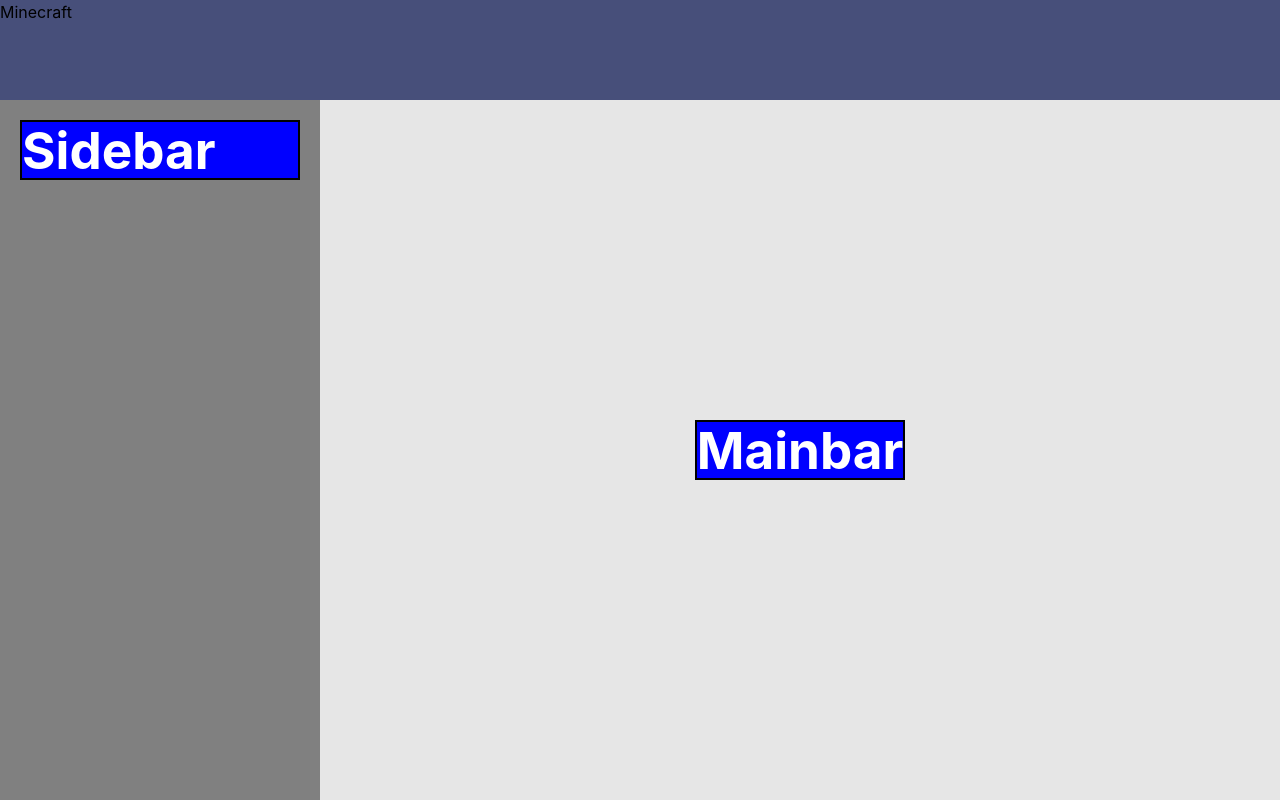
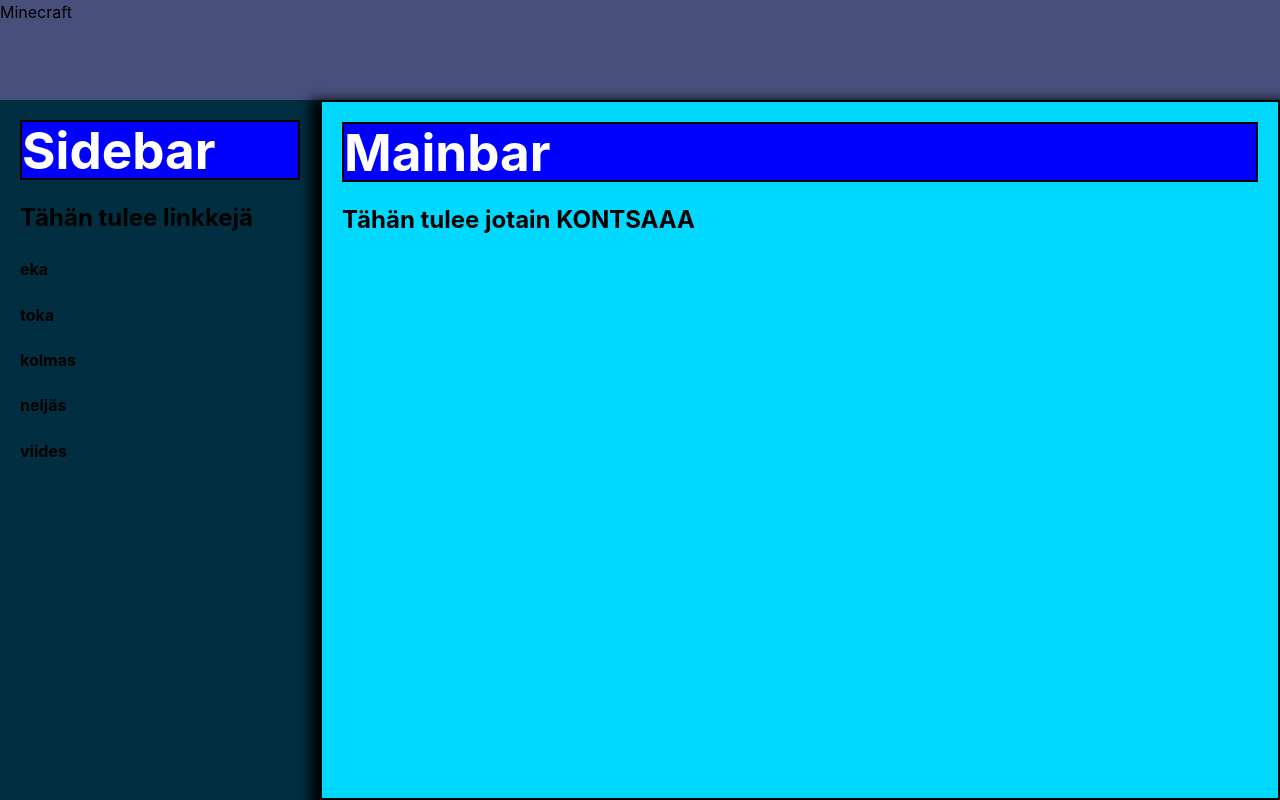
Before and after one commit to egohommeli12345/VillageBase, a React (Vite) app in the folder Frontend/VillageBase_fe/: page / in a window 1280 px wide. Built offline with nearby package versions, Linux system fonts and the light colour scheme.

Commit message:
changed test appearance

```diff
--- a/Frontend/VillageBase_fe/src/components/MainCenterBox.css
+++ b/Frontend/VillageBase_fe/src/components/MainCenterBox.css
@@ -6,16 +6,18 @@
 }
 
 .sidebar {
-    background: gray;
+    background: rgb(1, 46, 65);
     padding: 20px;
 }
 
 .mainbar {
-    background: #e6e6e6;
+    background: #00d9ff;
     padding: 20px;
-    display: flex;
-    justify-content: center;
-    align-items: center;
+    border: 2px solid black;
+    box-shadow: 0 10px 10px 10px rgba(0, 0, 0, 0.9);
+    /* display: flex; */
+    /* justify-content: center;
+    align-items: center; */
 }
 
 h1 {
--- a/Frontend/VillageBase_fe/src/components/MainCenterBox.tsx
+++ b/Frontend/VillageBase_fe/src/components/MainCenterBox.tsx
@@ -6,9 +6,20 @@ function MainCenterBox() {
         <div className="container">
             <div className="sidebar">
                 <h1>Sidebar</h1>
+                <h2>Tähän tulee  linkkejä</h2>
+                <div className="links">
+                    <h4>eka</h4>
+                    <h4>toka</h4>
+                    <h4>kolmas</h4>
+                    <h4>neljäs</h4>
+                    <h4>viides</h4>
+                </div>
             </div>
             <div className="mainbar">
                 <h1>Mainbar</h1>
+                <div className="content">
+                    <h2>Tähän tulee jotain KONTSAAA</h2>
+                </div>
             </div>
         </div>
     );
```
